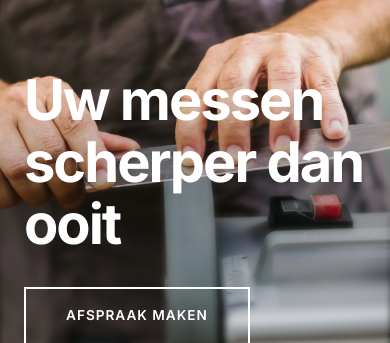
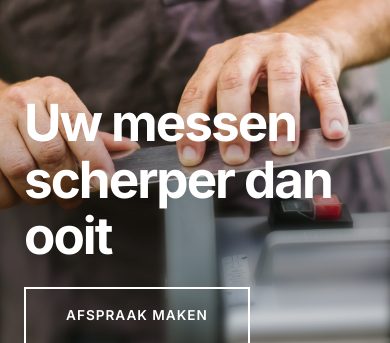
Before and after one commit to JaimeBlok/SlijpwerkAchterhoek, a Next.js app: page / in a window 390 px wide. Shown: the part 272-615 px from the top of the page. Built offline with nearby package versions, Linux system fonts and the light colour scheme.

Commit message:
Improve mobile hero: smaller title, reduced spacing, stronger blur

```diff
--- a/app/page.module.css
+++ b/app/page.module.css
@@ -619,9 +619,13 @@
     height: 500px;
   }
 
+  .hero::after {
+    filter: blur(5px);
+  }
+
   .heroContent h1 {
-    font-size: 3.5rem;
-    margin-bottom: 2rem;
+    font-size: 3.2rem;
+    margin-bottom: 1.5rem;
   }
 
   .heroOverlay {
```
